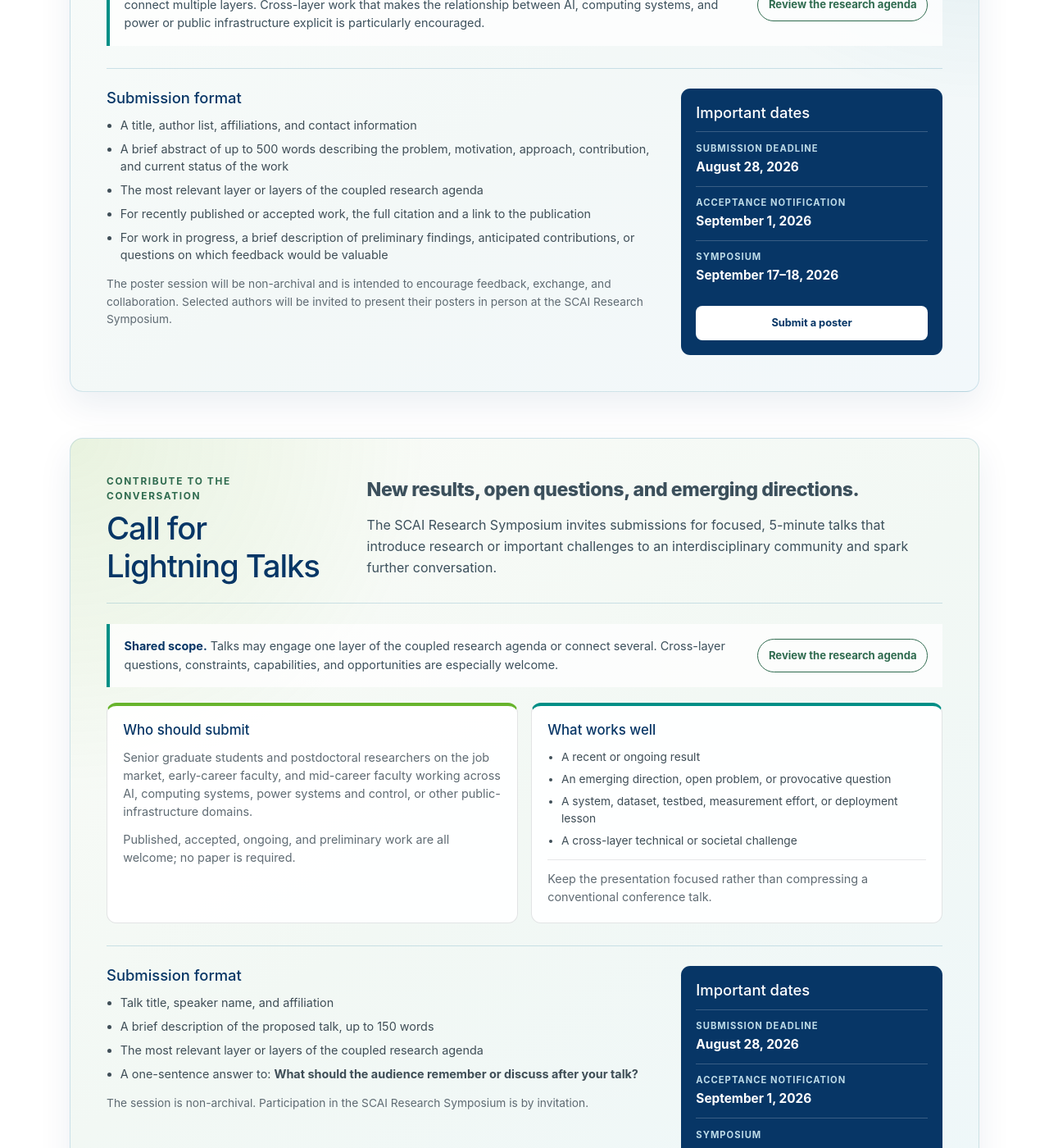
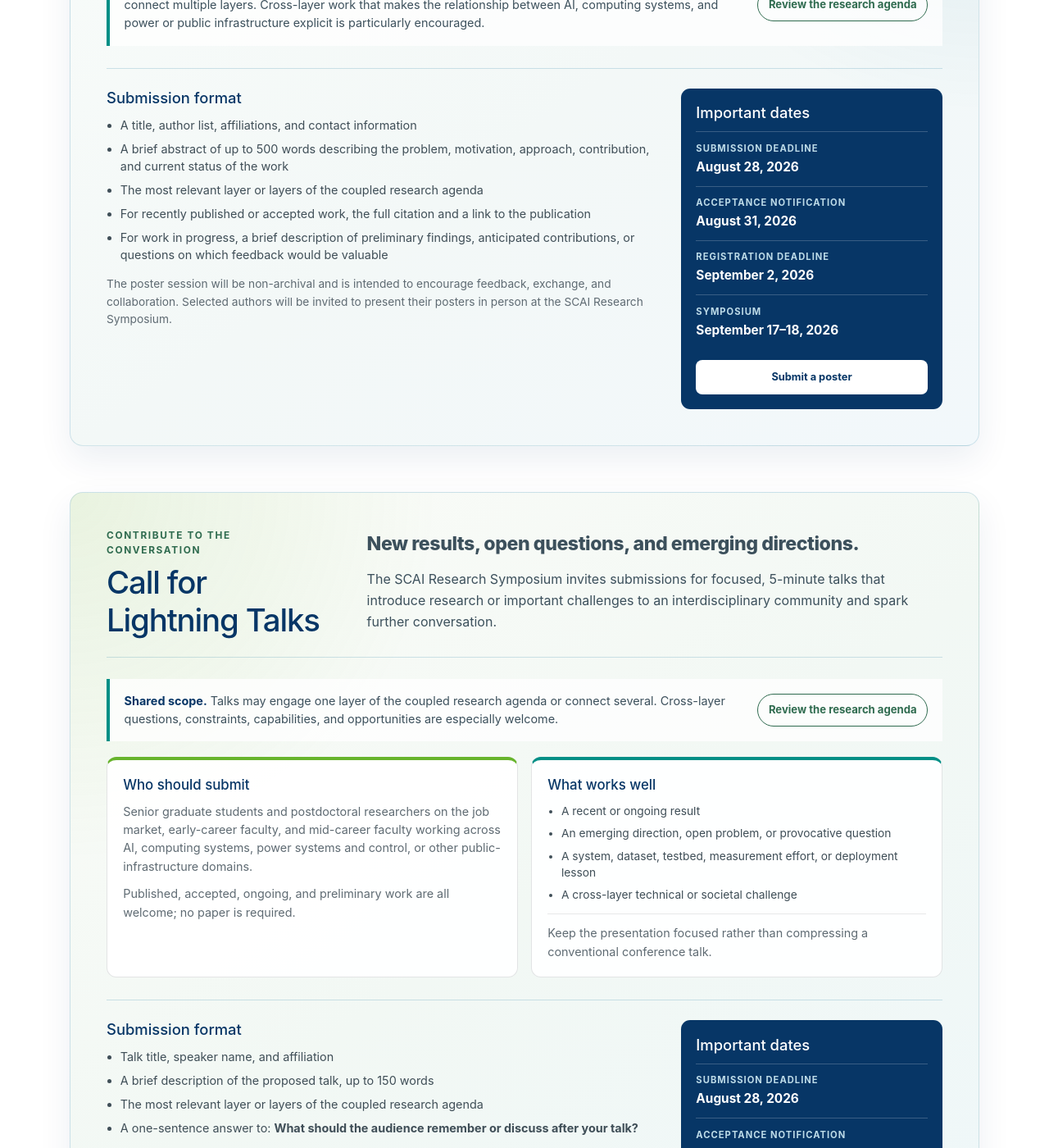
Before and after one commit to umass-solar/umass-solar.github.io, a Jekyll site: the page built from scai-symposium.md, in a window 1280 px wide and 1400 px high, scrolled down 3590 px. Shown: the whole window at 82% size. Built offline with Jekyll 4.4.1, drawn with Linux system fonts in a browser that asks for light colours; some of the changed text lies outside the part shown.

Commit message:
scai-deadline-update

```diff
--- a/scai-symposium.md
+++ b/scai-symposium.md
@@ -1110,7 +1110,8 @@
       <aside class="scai-dates" aria-label="Poster submission dates">
         <h3>Important dates</h3>
         <p class="scai-date-item"><span>Submission deadline</span><strong>August 28, 2026</strong></p>
-        <p class="scai-date-item"><span>Acceptance notification</span><strong>September 1, 2026</strong></p>
+        <p class="scai-date-item"><span>Acceptance notification</span><strong>August 31, 2026</strong></p>
+        <p class="scai-date-item"><span>Registration deadline</span><strong>September 2, 2026</strong></p>
         <p class="scai-date-item"><span>Symposium</span><strong>September 17&ndash;18, 2026</strong></p>
         <a class="scai-submission-link" href="https://forms.gle/Ayhcj3Z9JGedDrcY9" target="_blank" rel="noopener noreferrer">Submit a poster</a>
       </aside>
@@ -1168,7 +1169,8 @@
       <aside class="scai-dates" aria-label="Lightning-talk submission dates">
         <h3>Important dates</h3>
         <p class="scai-date-item"><span>Submission deadline</span><strong>August 28, 2026</strong></p>
-        <p class="scai-date-item"><span>Acceptance notification</span><strong>September 1, 2026</strong></p>
+        <p class="scai-date-item"><span>Acceptance notification</span><strong>August 31, 2026</strong></p>
+        <p class="scai-date-item"><span>Registration deadline</span><strong>September 2, 2026</strong></p>
         <p class="scai-date-item"><span>Symposium</span><strong>September 17&ndash;18, 2026</strong></p>
         <a class="scai-submission-link" href="https://forms.gle/YaBgLckyGhicvvGp8" target="_blank" rel="noopener noreferrer">Submit a lightning talk</a>
       </aside>
```
Also changed, not shown: 1 other file.
